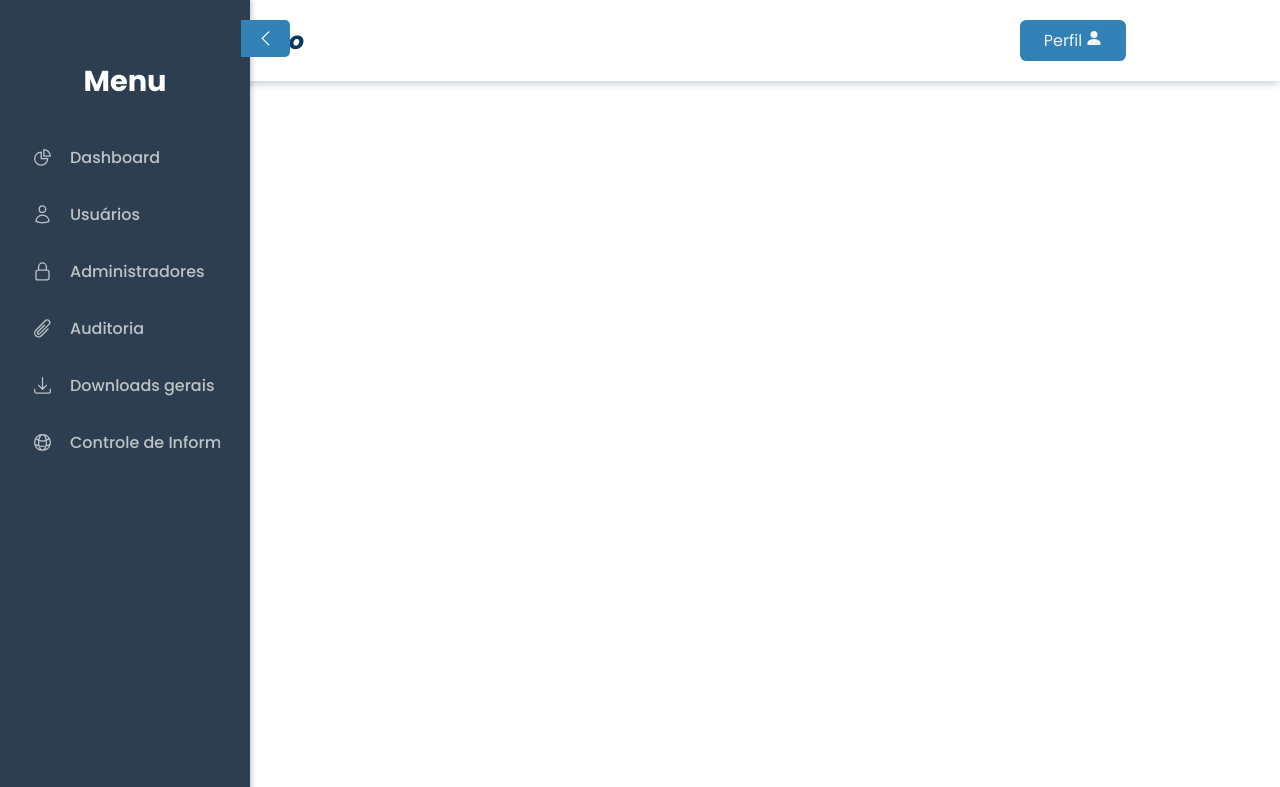
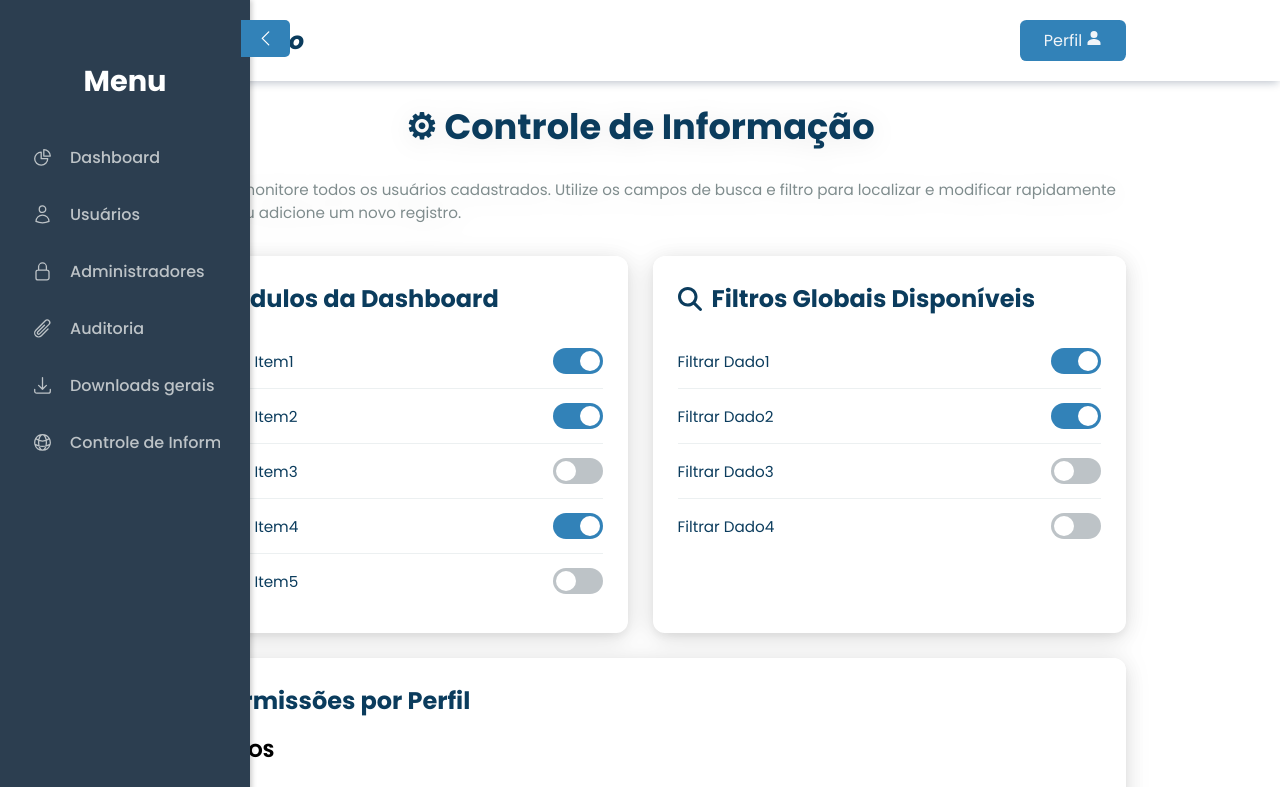
Before and after one commit to LeticiaParreiras/Squad25-Velo, a React (Vite) app in the folder frontend/: page /adminpage/controle in a window 1280 px wide. Shown: the top 787 px of the page. Built offline with nearby package versions, Linux system fonts and the light colour scheme.

Commit message:
Incluindo tela de controle antes de realizar o pull

```diff
--- /dev/null
+++ b/frontend/src/components/ScriptsAdminPage/Controleinformacao.jsx
@@ -0,0 +1,144 @@
+import React, { useState } from "react";
+import { AiOutlineSchedule } from "react-icons/ai";
+import { FaMagnifyingGlass } from "react-icons/fa6";
+import { BsPersonLinesFill } from "react-icons/bs";
+import "../../styles/StylesAdminPage/controleinformacoes.css";
+
+export default function ControleInformacao() {
+  const [config, setConfig] = useState({
+    widgets: {
+      ControlarItem1: true,
+      ControlarItem2: true,
+      ControlarItem3: false,
+      ControlarItem4: true,
+      ControlarItem5: false,
+    },
+    filtros: {
+      FiltrarDado1: true,
+      FiltrarDado2: true,
+      FiltrarDado3: false,
+      FiltrarDado4: false,
+    },
+    permissoes: {
+      Usuários: ["graficoVendas", "tabelaClientes"],
+      Administradores: ["graficoVendas", "tabelaClientes", "rankingProdutos"],
+      Gestores: [
+        "graficoVendas",
+        "tabelaClientes",
+        "rankingProdutos",
+        "indicadoresFinanceiros",
+      ],
+    },
+  });
+
+  // Atualiza switches
+  const toggleValue = (section, key) => {
+    setConfig((prev) => ({
+      ...prev,
+      [section]: {
+        ...prev[section],
+        [key]: !prev[section][key],
+      },
+    }));
+  };
+
+  return (
+    <>
+      <div className="controle-container">
+        <h1 >⚙ Controle de Informação</h1>
+        <p className="controle-description">
+          Gerencie e monitore todos os usuários cadastrados. Utilize os campos
+          de busca e filtro para localizar e modificar rapidamente as contas, ou
+          adicione um novo registro.
+        </p>
+        <div className="controle-cards-container">
+          {/* ============================
+            1. Widgets
+        ============================ */}
+          <div className="section-box">
+            <h2 className="controle-section-title"><AiOutlineSchedule /> Módulos da Dashboard</h2>
+
+            {Object.keys(config.widgets).map((key) => (
+              <div className="list-item" key={key}>
+                <span>{key.replace(/([A-Z])/g, " $1")}</span>
+
+                <div
+                  className={`switch ${config.widgets[key] ? "active" : ""}`}
+                  onClick={() => toggleValue("widgets", key)}
+                >
+                  <div className="switch-circle"></div>
+                </div>
+              </div>
+            ))}
+          </div>
+
+          {/* ============================
+            2. Filtros Globais
+        ============================ */}
+          <div className="section-box">
+            <h2 className="controle-section-title"><FaMagnifyingGlass /> Filtros Globais Disponíveis</h2>
+
+            {Object.keys(config.filtros).map((key) => (
+              <div className="list-item" key={key}>
+                <span>{key.replace(/([A-Z])/g, " $1")}</span>
+
+                <div
+                  className={`switch ${config.filtros[key] ? "active" : ""}`}
+                  onClick={() => toggleValue("filtros", key)}
+                >
+                  <div className="switch-circle"></div>
+                </div>
+              </div>
+            ))}
+          </div>
+
+          {/* ============================
+            3. Permissões por perfil
+        ============================ */}
+          <div className="section-box full">
+            <h2 className="controle-section-title"><BsPersonLinesFill /> Permissões por Perfil</h2>
+
+            {Object.keys(config.permissoes).map((perfil) => (
+              <div key={perfil} style={{ marginBottom: "20px" }}>
+                <h3 style={{ marginBottom: "10px" }}>{perfil.toUpperCase()}</h3>
+
+                {Object.keys(config.widgets).map((widget) => {
+                  const hasPermission =
+                    config.permissoes[perfil].includes(widget);
+
+                  return (
+                    <div className="list-item" key={widget}>
+                      <span>{widget.replace(/([A-Z])/g, " $1")}</span>
+
+                      <div
+                        className={`switch ${hasPermission ? "active" : ""}`}
+                        onClick={() => {
+                          setConfig((prev) => {
+                            const atual = prev.permissoes[perfil];
+                            const novo = hasPermission
+                              ? atual.filter((w) => w !== widget)
+                              : [...atual, widget];
+
+                            return {
+                              ...prev,
+                              permissoes: {
+                                ...prev.permissoes,
+                                [perfil]: novo,
+                              },
+                            };
+                          });
+                        }}
+                      >
+                        <div className="switch-circle"></div>
+                      </div>
+                    </div>
+                  );
+                })}
+              </div>
+            ))}
+          </div>
+        </div>
+      </div>
+    </>
+  );
+}
--- a/frontend/src/pages/AdminPage.jsx
+++ b/frontend/src/pages/AdminPage.jsx
@@ -3,10 +3,7 @@ import { Routes, Route } from "react-router-dom";
 import MenuAdm from "../components/ScriptsAdminPage/MenuAdm";
 import Usuarios from "../components/ScriptsAdminPage/Usuarios";
 import Header from "../components/ScriptsAdminPage/Header";
-/* import Administradores from "../components/Administradores";
-import Auditoria from "../components/Auditoria";
-import DownloadsGerais from "../components/DownloadsGerais";
-import ControleInformacao from "../components/ControleInformacao"; */
+import ControleInformacao from "../components/ScriptsAdminPage/Controleinformacao";
 import "../styles/StylesAdminPage/adminpage.css";
 
 export default function AdminPage() {
@@ -20,8 +17,8 @@ export default function AdminPage() {
           <Route path="usuarios" element={<Usuarios />} />
           {/* <Route path="administradores" element={<Administradores />} />
           <Route path="auditoria" element={<Auditoria />} />
-          <Route path="downloads" element={<DownloadsGerais />} />
-          <Route path="controle" element={<ControleInformacao />} /> */}
+          <Route path="downloads" element={<DownloadsGerais />} /> */}
+          <Route path="controle" element={<ControleInformacao />} />
 
           {/* Rota padrão ao entrar no painel */}
           {/* <Route path="*" element={<Usuarios />} /> */}
--- /dev/null
+++ b/frontend/src/styles/StylesAdminPage/controleInformacoes.css
@@ -0,0 +1,109 @@
+.controle-container {
+  padding: 0px 12%;
+  width: 100%;
+  margin-top: 100px;
+  filter: drop-shadow(0 4px 12px rgba(0, 0, 0, 0.08));
+}
+
+/* CONTAINER PRINCIPAL */
+.controle-cards-container {
+  width: 100%;
+  margin-top: 2rem;
+  margin-bottom: 100px;
+  filter: drop-shadow(0 4px 12px rgba(0, 0, 0, 0.08));
+
+  display: grid;
+  grid-template-columns: repeat(2, 1fr);
+  gap: 25px;
+}
+
+.controle-container h1 {
+  text-align: center;
+  font-size: 2.2rem;
+  margin-bottom: 25px;
+  font-weight: 700;
+  color: #0b3c5d;
+}
+
+.controle-description {
+  text-align: left;
+  font-size: 0.95rem;
+  color: #7f8c8d; /* Cinza discreto */
+  margin-bottom: 5px;
+}
+
+/* CARD BASE */
+.section-box {
+  background: white;
+  padding: 25px;
+  border-radius: 12px;
+  box-shadow: 0 4px 10px rgba(0, 0, 0, 0.05);
+  transition: 0.2s;
+}
+
+.section-box:hover {
+  box-shadow: 0 6px 16px rgba(0, 0, 0, 0.08);
+}
+
+.section-box.full {
+  grid-column: 1 / -1;
+}
+
+.controle-section-title {
+  display: flex;
+  align-items: center;
+  font-size: 1.5rem;
+  font-weight: 700;
+  margin-bottom: 18px;
+  color: #0b3c5d;
+  gap: 10px;
+}
+
+.list-item {
+  display: flex;
+  justify-content: space-between;
+  align-items: center;
+  padding: 14px 0;
+  border-bottom: 1px solid #ecf0f1;
+  font-size: 0.95rem;
+  color: #0b3c5d;
+}
+
+.list-item:last-child {
+  border-bottom: none;
+}
+
+.switch {
+  position: relative;
+  width: 50px;
+  height: 26px;
+  background: #bdc3c7;
+  border-radius: 30px;
+  cursor: pointer;
+  transition: background 0.2s;
+}
+
+.switch.active {
+  background: #3282b8;
+}
+
+.switch-circle {
+  position: absolute;
+  top: 3px;
+  left: 3px;
+  width: 20px;
+  height: 20px;
+  background: white;
+  border-radius: 50%;
+  transition: left 0.2s;
+}
+
+.switch.active .switch-circle {
+  left: 27px;
+}
+
+@media (max-width: 900px) {
+  .controle-container {
+    grid-template-columns: 1fr;
+  }
+}
--- a/frontend/src/styles/StylesAdminPage/usuarios.css
+++ b/frontend/src/styles/StylesAdminPage/usuarios.css
@@ -8,13 +8,11 @@
 
 /* CONTAINER PRINCIPAL E TÍTULO */
 .usuarios-container {
-  padding-left: 50px;
-  margin-right: 12%;
-  width: 1400px;
+  padding: 0px 12%;
+  width: 100%;
   /* Espaçamento para limpar o cabeçalho (Header) */
   margin-top: 100px;
   margin-bottom: 100px;
-  margin-left: 10%;
   filter: drop-shadow(0 4px 12px rgba(0, 0, 0, 0.1));
 }
 
--- a/frontend/src/styles/StylesLoginPage/login.css
+++ b/frontend/src/styles/StylesLoginPage/login.css
@@ -3,7 +3,7 @@
     justify-content: center;
     align-items: center;
     min-height: 100vh;
-    background-color: #f7f7f7;
+    background-image: url("../../assets/fundoLogin.png");
     font-family: Arial, sans-serif;
 }
 
@@ -13,7 +13,7 @@
     border-radius: 12px;
     box-shadow: 0 4px 10px rgba(0, 0, 0, 0.1);
     width: 100%;
-    max-width: 500px;
+    max-width: 700px;
     text-align: center;
     box-sizing: border-box;
 }
```
Also changed, not shown: frontend/src/components/ScriptsAdminPage/MenuAdm.jsx (+135 -26 lines), frontend/src/assets/imagem.jsx (deleted), 1 other file (tests, documents, lock files or other folders).
